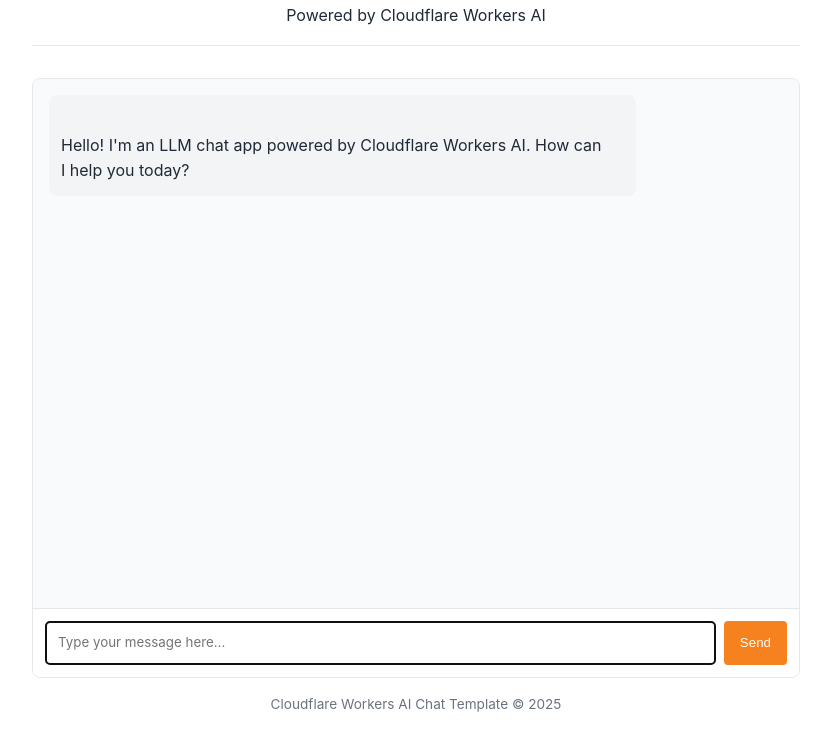
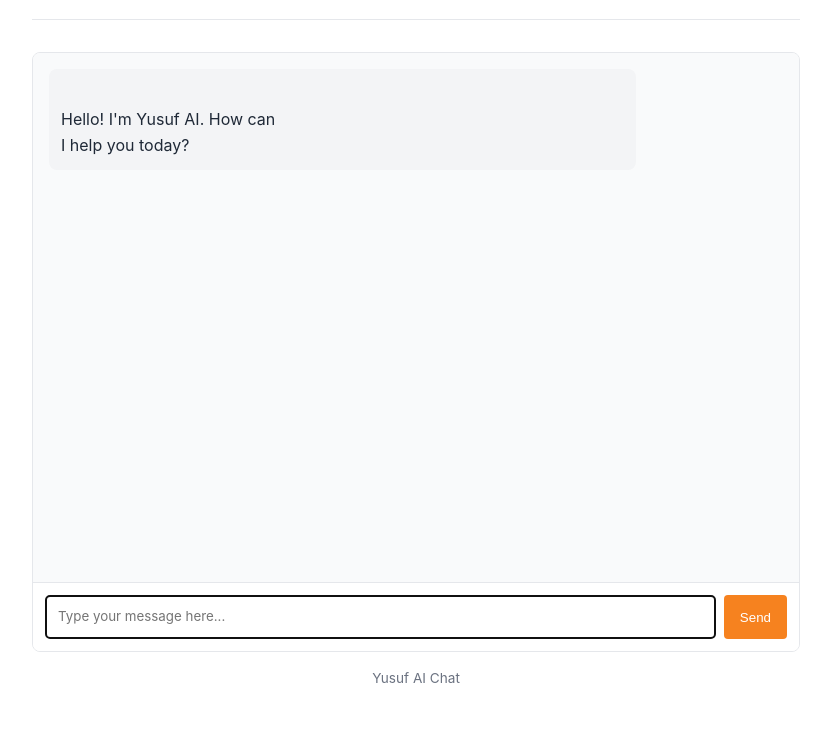
Before and after one commit to yusufyusufyusufyusuf/llm-chat-app-template, a website: page public/index.html in a window 1280 px wide. Shown: the part 67-800 px from the top of the page, without its empty margins (224-1055 px from the left). Drawn offline with Linux system fonts and the light colour scheme.

Commit message:
Update branding from Cloudflare Workers AI to Yusuf AI

```diff
--- a/public/index.html
+++ b/public/index.html
@@ -145,14 +145,13 @@
 	<body>
 		<header>
 			<h1>Yusuf Ai</h1>
-			<p>Powered by Cloudflare Workers AI</p>
 		</header>
 
 		<div class="chat-container">
 			<div id="chat-messages" class="chat-messages">
 				<div class="message assistant-message">
 					<p>
-						Hello! I'm an LLM chat app powered by Cloudflare Workers AI. How can
+						Hello! I'm Yusuf AI. How can
 						I help you today?
 					</p>
 				</div>
@@ -174,7 +173,7 @@
 		</div>
 
 		<footer>
-			<p>Cloudflare Workers AI Chat Template &copy; 2025</p>
+			<p> Yusuf AI Chat </p>
 		</footer>
 
 		<!-- Chat app script -->
```
